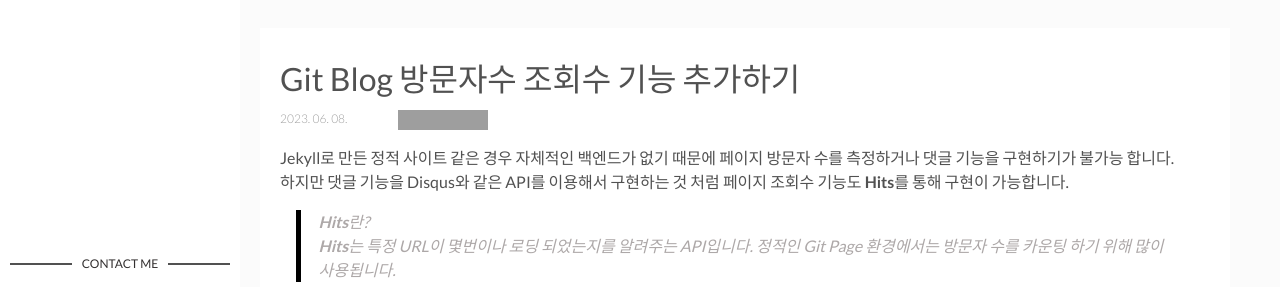
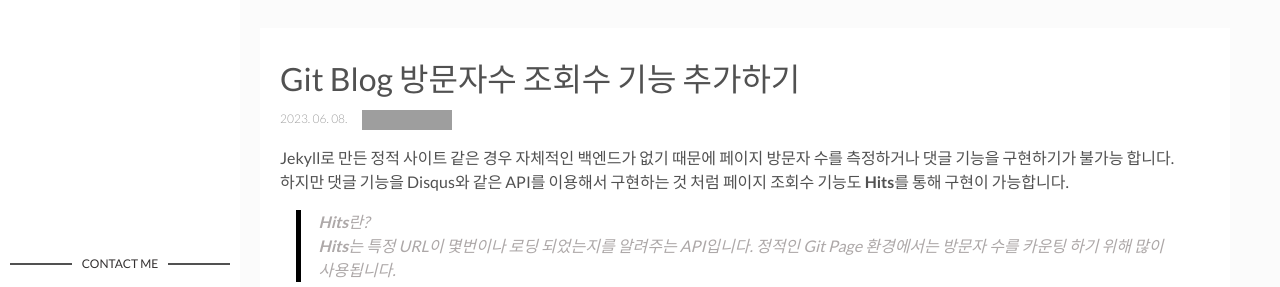
Before and after one commit to IngyuSong/ingyusong.github.io, a Jekyll site: the page built from _posts/2023-06-08-Git-Blog-방문자수-조회수-기능-추가하기.markdown, in a window 1280 px wide. Shown: the part 492-779 px from the top of the page. Built offline with Jekyll 4.4.1, drawn with Linux system fonts in a browser that asks for light colours; comment, search, counter and statistics services are not loaded; grey boxes are pictures that could not be loaded.

Commit message:
Fixed: 날짜와 조회수 사이 공백 수정

```diff
--- a/_layouts/post.html
+++ b/_layouts/post.html
@@ -18,7 +18,7 @@ layout: main
       <header class="header-page">
         <h1 class="page-title">{{page.title}}</h1>
         <div class="page-date">
-          <span>{{page.date | date: '%Y. %m. %d.'}}&emsp;&emsp;&emsp;&emsp;</span>
+          <span>{{page.date | date: '%Y. %m. %d.'}}&emsp;</span>
           <span>
             <a href="https://hits.sh/ingyusong.github.io/{{ page.title }}">
             <img alt="Hits"
```
